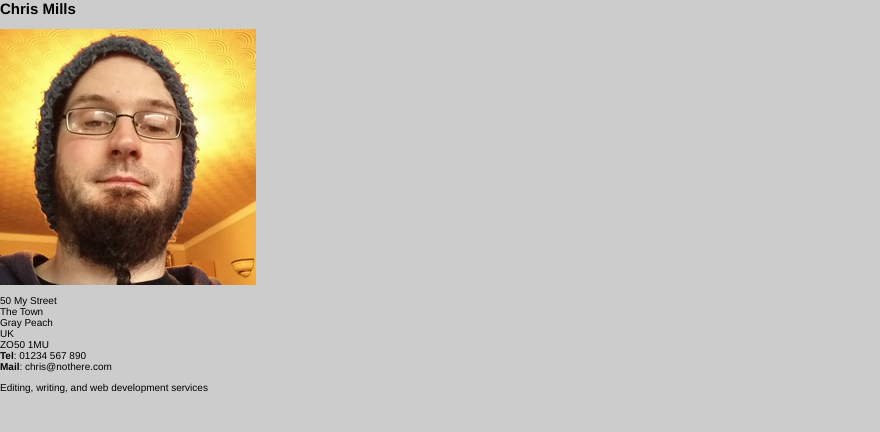
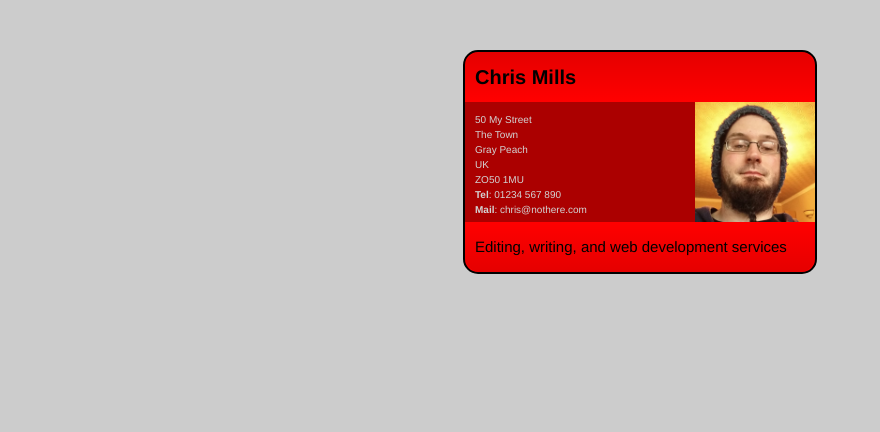
Before and after one commit to Wildercat/css-fundamentals, a plain HTML site: page index.html in a window 1280 px wide. Shown: the whole page, without its empty margins (0-880 px from the left). Drawn offline with Linux system fonts and the light colour scheme.

Commit message:
finish project

```diff
--- a/style.css
+++ b/style.css
@@ -1,9 +1,72 @@
+/*
+General styling
+*/
 body {
     margin: 0;
-  }
+}
 
-  html {
+html {
     font-family: 'Helvetica neue', Arial, 'sans serif';
     font-size: 10px;
     background-color: #ccc;
-  }
+}
+/* content styling */
+.card {
+  width: 35em;
+  height: 22em;
+  margin: 5em auto;
+  background-color: red;
+  border: 0.2em solid black;
+  border-radius: 1.5em;
+}
+
+
+/*
+card content styling
+*/
+
+.card article {
+  height: 12em;
+  background-color: rgba(0, 0, 0, 0.329);
+}
+.card article p {
+  line-height: 1.5em;
+  padding: 1em;
+  color: lightgrey;
+}
+
+.card p, .card h2 {
+  margin: 0px;
+}
+.card h2 {
+  font-size: 2em;
+  line-height: 1.5em;
+}
+
+.card article img {
+  max-height: 100%;
+  float: right;
+}
+
+/*
+card header and footer styling
+*/
+.card header {
+  background-image: linear-gradient(to bottom,rgba(0,0,0,0.1), rgba(0,0,0,0));
+  border-radius: 1.5em 1.5em 0 0;
+}
+
+.card footer {
+  background-image: linear-gradient(to bottom,rgba(0,0,0,0), rgba(0,0,0,0.1));
+  border-radius: 0 0 1.5em 1.5em;
+}
+
+.card footer, .card header {
+height: 3em;
+padding: 1em;
+}
+
+.card footer p {
+font-size: 1.5em;
+line-height: 2em;
+}
```
